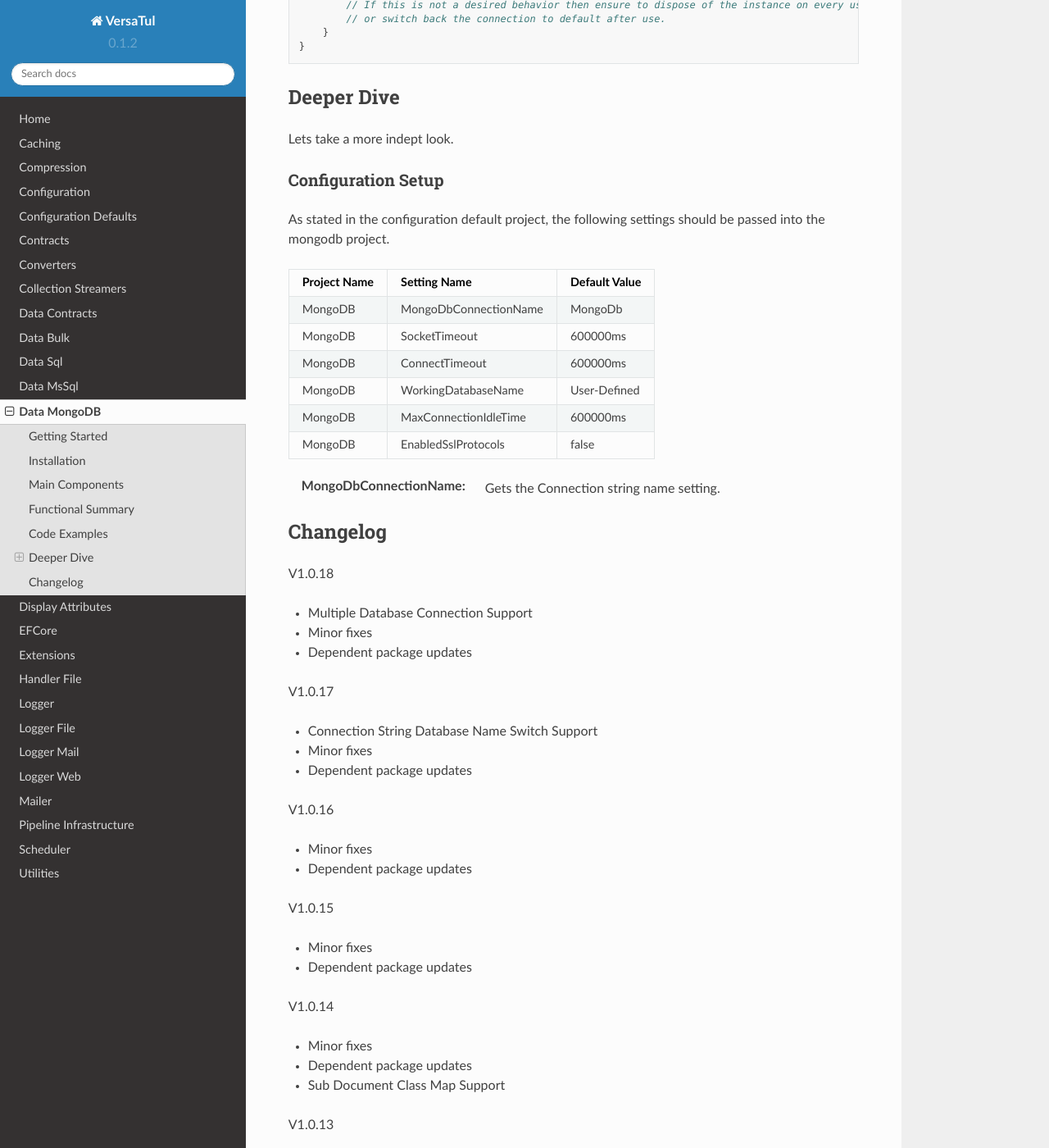
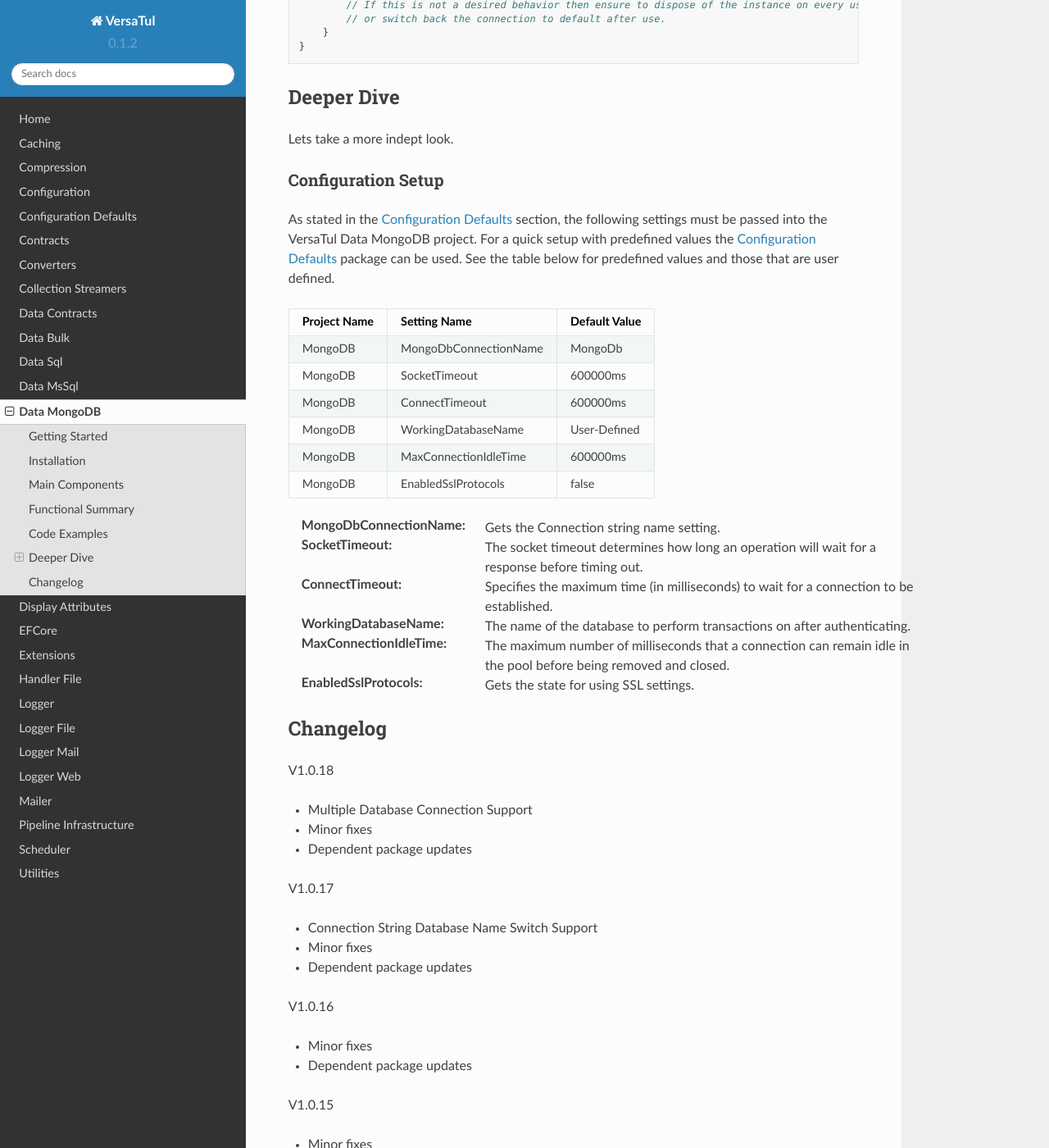
Before and after one commit to BjornWilliams/DocsVersaTul, a Sphinx documentation site: the page built from docs/source/mongodb.rst, in a window 1280 px wide and 1400 px high, scrolled down 5522 px. Shown: the whole window at 82% size. Built offline with Sphinx 7.4.7 and the Read the Docs theme 2.0.0, drawn with Linux system fonts in a browser that asks for light colours.

Commit message:
Update mongodb.rst

```diff
--- a/docs/source/mongodb.rst
+++ b/docs/source/mongodb.rst
@@ -297,7 +297,9 @@ Lets take a more indept look.
 Configuration Setup
 ^^^^^^^^^^^^^^^^^^^^^^
 
-As stated in the configuration default project, the following settings should be passed into the mongodb project.
+As stated in the :doc:`configuration-defaults` section, the following settings must be passed into the VersaTul Data MongoDB project.
+For a quick setup with predefined values the :doc:`configuration-defaults` package can be used.
+See the table below for predefined values and those that are user defined.
 
 .. _tbl-grid:
 
@@ -319,6 +321,11 @@ As stated in the configuration default project, the following settings should be
 
 
 :MongoDbConnectionName: Gets the Connection string name setting.
+:SocketTimeout: The socket timeout determines how long an operation will wait for a response before timing out.
+:ConnectTimeout: Specifies the maximum time (in milliseconds) to wait for a connection to be established.
+:WorkingDatabaseName: The name of the database to perform transactions on after authenticating.
+:MaxConnectionIdleTime: The maximum number of milliseconds that a connection can remain idle in the pool before being removed and closed.
+:EnabledSslProtocols: Gets the state for using SSL settings.
 
 Changelog
 -------------
```
